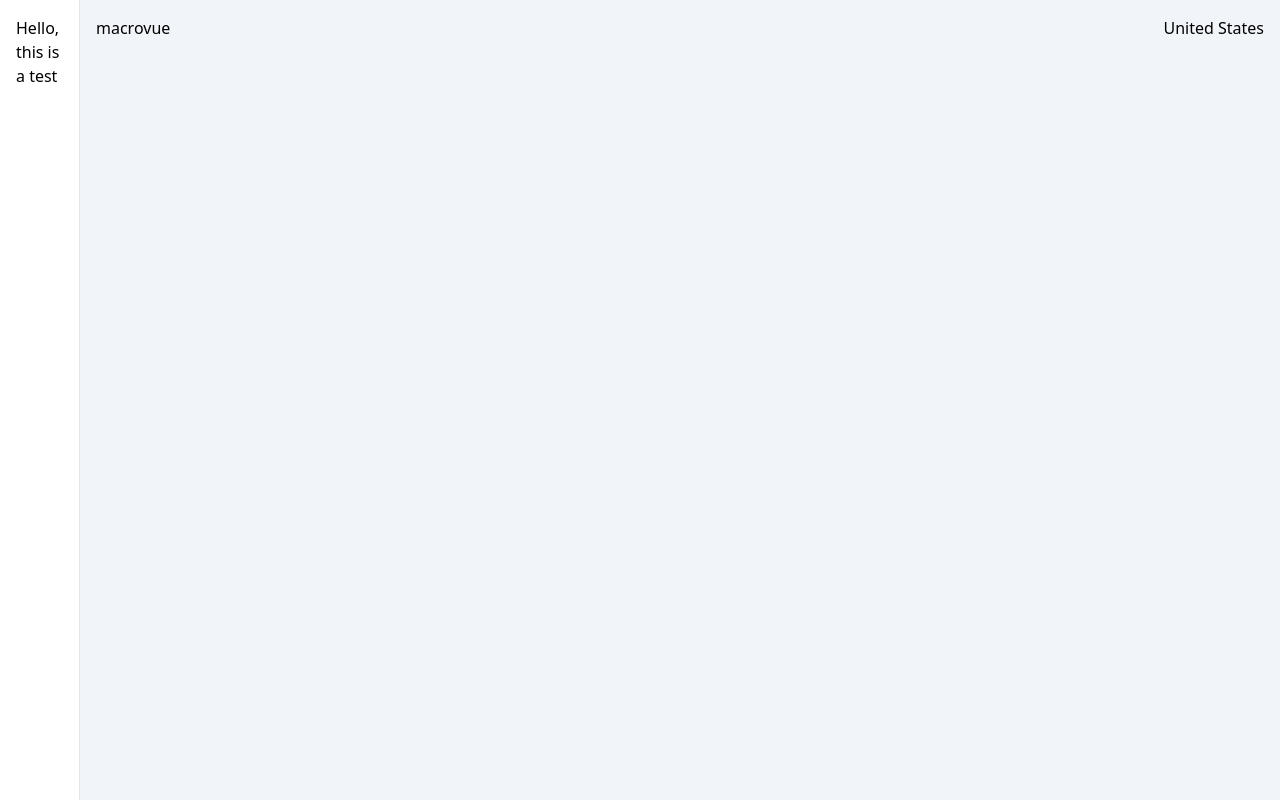
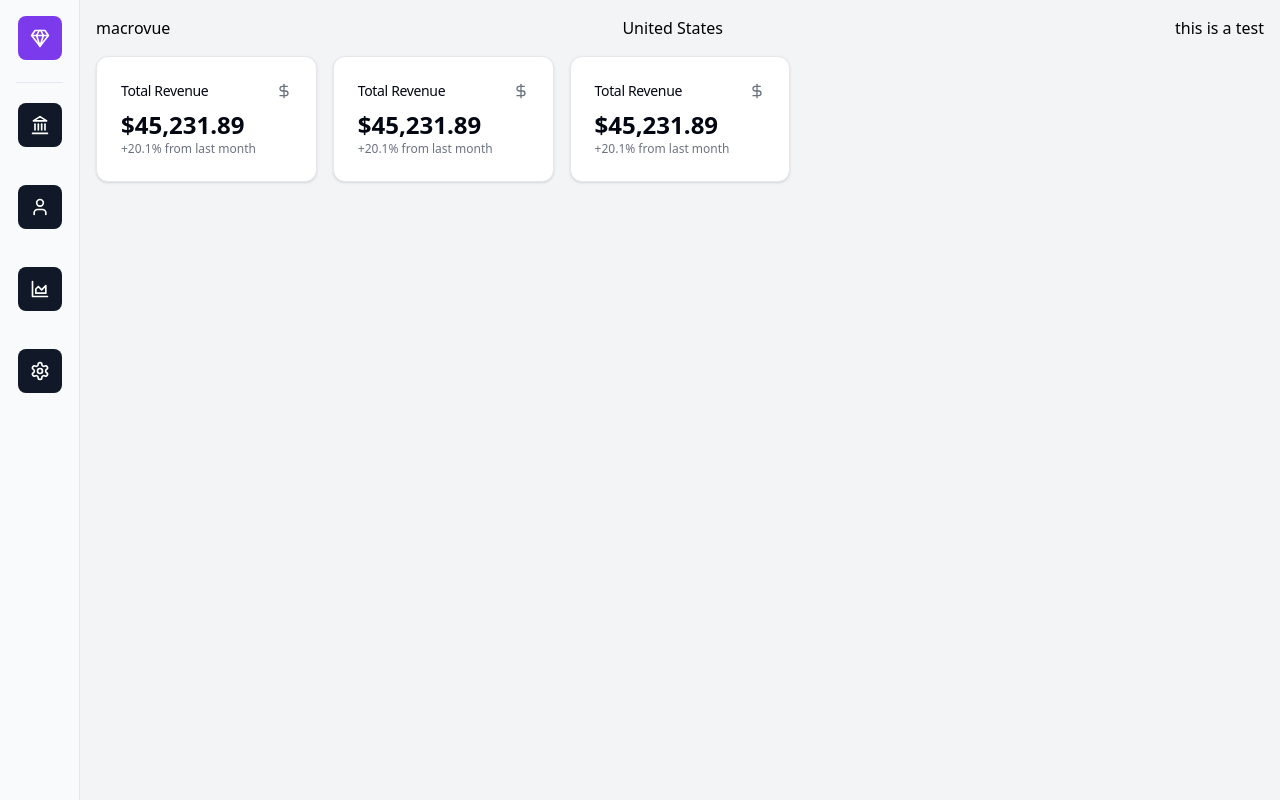
Before and after one commit to achris2/blockvue, a Next.js app: page / in a window 1280 px wide. Built offline with nearby package versions, Linux system fonts and the light colour scheme.

Commit message:
built card components

```diff
--- a/package.json
+++ b/package.json
@@ -10,8 +10,11 @@
   },
   "dependencies": {
     "@radix-ui/react-icons": "^1.3.0",
+    "@radix-ui/react-slot": "^1.0.2",
     "class-variance-authority": "^0.7.0",
     "clsx": "^2.1.1",
+    "lucide": "^0.376.1",
+    "lucide-react": "^0.376.0",
     "next": "14.2.3",
     "react": "^18",
     "react-dom": "^18",
--- a/src/app/page.tsx
+++ b/src/app/page.tsx
@@ -1,5 +1,6 @@
 import Header from "@/components/header";
 import Sidebar from "@/components/sidebar";
+import TopCards from "@/components/topcards";
 import Head from "next/head";
 import Image from "next/image";
 
@@ -12,8 +13,9 @@
         <meta name='viewport' content="width=device-width, initial-scale=1" />
         <link rel='icon' href="/favicon.ico"/>
       </Head>
-      <main className="bg-slate-100 min-h-screen">
+      <main className="bg-secondary min-h-screen">
         <Header />
+        <TopCards />
         </main>
     </>
   );
--- a/src/components/header.tsx
+++ b/src/components/header.tsx
@@ -3,6 +3,8 @@
         <div className="flex justify-between px-4 pt-4">
             <h1>macrovue</h1>
             <h2>United States</h2>
+
+            <p> this is a test</p>
         </div>
   )
 }
--- a/src/components/sidebar.tsx
+++ b/src/components/sidebar.tsx
@@ -1,4 +1,6 @@
 import Link from "next/link";
+import { AreaChart, Gem, Landmark, Settings, User } from "lucide-react";
+
 
 interface SidebarProps{
     children: React.ReactNode;
@@ -7,10 +9,34 @@
 export default function Sidebar({ children } : SidebarProps) {
   return (
       <div className="flex">
-          <div className="fixed w-20 h-screen p-4 bg-white border-r-[1px] flex flex-col justify-between">
+          <div className="fixed w-20 h-screen p-4 bg-primary-foreground border-r-[1px] flex flex-col justify-between">
               <div className="flex flex-col items-center">
                   <Link href="/">
-                      Hello, this is a test
+                      <div className="bg-primary text-white rounded-lg inline-block p-3">
+                          <Gem size={20} />
+                      </div>
+                  </Link>
+                  <span className="border-b-[1px] border-slate-200 w-full p-2 mb-1"/>
+                  <Link href="/">
+                      <div className="bg-secondary-foreground text-white hover:bg-primary cursor-pointer my-4 p-3 rounded-lg inline-block">
+                          <Landmark size={20} />
+                      </div>
+                  </Link>
+                  <Link href="/">
+                      <div className="bg-secondary-foreground text-white hover:bg-primary cursor-pointer my-4 p-3 rounded-lg inline-block">
+                          <User size={20} />
+                      </div>
+                  </Link>
+                  <Link href="/">
+                      <div className="bg-secondary-foreground text-white hover:bg-primary cursor-pointer my-4 p-3 rounded-lg inline-block">
+                          <AreaChart size={20} />
+                      </div>
+                  </Link>
+                  <Link href="/">
+                      <div className="bg-secondary-foreground text-white hover:bg-primary cursor-pointer my-4 p-3 rounded-lg inline-block">
+                          <Settings size={20} />
+
+                      </div>
                   </Link>
               </div>
           </div>
--- /dev/null
+++ b/src/components/topcards.tsx
@@ -0,0 +1,56 @@
+import {
+    Card,
+    CardContent,
+    CardDescription,
+    CardFooter,
+    CardHeader,
+    CardTitle,
+  } from "@/components/ui/card"
+import { DollarSign } from "lucide-react"
+
+
+
+export default function TopCards() {
+  return (
+      <div className="grid lg:grid-cols-5 gap-4 p-4 lg:justify-between">
+                <Card>
+                    <CardHeader className="flex flex-row items-center justify-between space-y-0 pb-2">
+                    <CardTitle className="text-sm font-medium">Total Revenue</CardTitle>
+                <DollarSign className="h-4 w-4 text-muted-foreground" />
+                </CardHeader>
+                <CardContent>
+                <div className="text-2xl font-bold">$45,231.89</div>
+                <p className="text-xs text-muted-foreground">+20.1% from last month</p>
+                </CardContent>
+                </Card>
+                <Card>
+                    <CardHeader className="flex flex-row items-center justify-between space-y-0 pb-2">
+                    <CardTitle className="text-sm font-medium">Total Revenue</CardTitle>
+                <DollarSign className="h-4 w-4 text-muted-foreground" />
+                </CardHeader>
+                <CardContent>
+                <div className="text-2xl font-bold">$45,231.89</div>
+                <p className="text-xs text-muted-foreground">+20.1% from last month</p>
+                </CardContent>
+                </Card>
+                <Card>
+                    <CardHeader className="flex flex-row items-center justify-between space-y-0 pb-2">
+                    <CardTitle className="text-sm font-medium">Total Revenue</CardTitle>
+                <DollarSign className="h-4 w-4 text-muted-foreground" />
+                </CardHeader>
+                <CardContent>
+                <div className="text-2xl font-bold">$45,231.89</div>
+                <p className="text-xs text-muted-foreground">+20.1% from last month</p>
+                </CardContent>
+                </Card>
+          {/* <div className="bg-primary-foreground lg:col-span-2 col-span-1 flex justify-between w-full border p-4 rounded-lg">
+          <Card className="w-full">
+                  <CardHeader>
+                      <CardTitle className="text-2xl font-bold">$7,846</CardTitle>
+                      <CardDescription>Daily Revenue</CardDescription>
+                  </CardHeader>
+              </Card>
+          </div> */}
+        </div>
+  )
+}
--- /dev/null
+++ b/src/components/ui/button.tsx
@@ -0,0 +1,57 @@
+import * as React from "react"
+import { Slot } from "@radix-ui/react-slot"
+import { cva, type VariantProps } from "class-variance-authority"
+
+import { cn } from "@/lib/utils"
+
+const buttonVariants = cva(
+  "inline-flex items-center justify-center whitespace-nowrap rounded-md text-sm font-medium transition-colors focus-visible:outline-none focus-visible:ring-1 focus-visible:ring-ring disabled:pointer-events-none disabled:opacity-50",
+  {
+    variants: {
+      variant: {
+        default:
+          "bg-primary text-primary-foreground shadow hover:bg-primary/90",
+        destructive:
+          "bg-destructive text-destructive-foreground shadow-sm hover:bg-destructive/90",
+        outline:
+          "border border-input bg-background shadow-sm hover:bg-accent hover:text-accent-foreground",
+        secondary:
+          "bg-secondary text-secondary-foreground shadow-sm hover:bg-secondary/80",
+        ghost: "hover:bg-accent hover:text-accent-foreground",
+        link: "text-primary underline-offset-4 hover:underline",
+      },
+      size: {
+        default: "h-9 px-4 py-2",
+        sm: "h-8 rounded-md px-3 text-xs",
+        lg: "h-10 rounded-md px-8",
+        icon: "h-9 w-9",
+      },
+    },
+    defaultVariants: {
+      variant: "default",
+      size: "default",
+    },
+  }
+)
+
+export interface ButtonProps
+  extends React.ButtonHTMLAttributes<HTMLButtonElement>,
+    VariantProps<typeof buttonVariants> {
+  asChild?: boolean
+}
+
+const Button = React.forwardRef<HTMLButtonElement, ButtonProps>(
+  ({ className, variant, size, asChild = false, ...props }, ref) => {
+    const Comp = asChild ? Slot : "button"
+    return (
+      <Comp
+        className={cn(buttonVariants({ variant, size, className }))}
+        ref={ref}
+        {...props}
+      />
+    )
+  }
+)
+Button.displayName = "Button"
+
+export { Button, buttonVariants }
--- /dev/null
+++ b/src/components/ui/card.tsx
@@ -0,0 +1,76 @@
+import * as React from "react"
+
+import { cn } from "@/lib/utils"
+
+const Card = React.forwardRef<
+  HTMLDivElement,
+  React.HTMLAttributes<HTMLDivElement>
+>(({ className, ...props }, ref) => (
+  <div
+    ref={ref}
+    className={cn(
+      "rounded-xl border bg-card text-card-foreground shadow",
+      className
+    )}
+    {...props}
+  />
+))
+Card.displayName = "Card"
+
+const CardHeader = React.forwardRef<
+  HTMLDivElement,
+  React.HTMLAttributes<HTMLDivElement>
+>(({ className, ...props }, ref) => (
+  <div
+    ref={ref}
+    className={cn("flex flex-col space-y-1.5 p-6", className)}
+    {...props}
+  />
+))
+CardHeader.displayName = "CardHeader"
+
+const CardTitle = React.forwardRef<
+  HTMLParagraphElement,
+  React.HTMLAttributes<HTMLHeadingElement>
+>(({ className, ...props }, ref) => (
+  <h3
+    ref={ref}
+    className={cn("font-semibold leading-none tracking-tight", className)}
+    {...props}
+  />
+))
+CardTitle.displayName = "CardTitle"
+
+const CardDescription = React.forwardRef<
+  HTMLParagraphElement,
+  React.HTMLAttributes<HTMLParagraphElement>
+>(({ className, ...props }, ref) => (
+  <p
+    ref={ref}
+    className={cn("text-sm text-muted-foreground", className)}
+    {...props}
+  />
+))
+CardDescription.displayName = "CardDescription"
+
+const CardContent = React.forwardRef<
+  HTMLDivElement,
+  React.HTMLAttributes<HTMLDivElement>
+>(({ className, ...props }, ref) => (
+  <div ref={ref} className={cn("p-6 pt-0", className)} {...props} />
+))
+CardContent.displayName = "CardContent"
+
+const CardFooter = React.forwardRef<
+  HTMLDivElement,
+  React.HTMLAttributes<HTMLDivElement>
+>(({ className, ...props }, ref) => (
+  <div
+    ref={ref}
+    className={cn("flex items-center p-6 pt-0", className)}
+    {...props}
+  />
+))
+CardFooter.displayName = "CardFooter"
+
+export { Card, CardHeader, CardFooter, CardTitle, CardDescription, CardContent }
```
Also changed, not shown: 1 other file (tests, documents, lock files or other folders).
